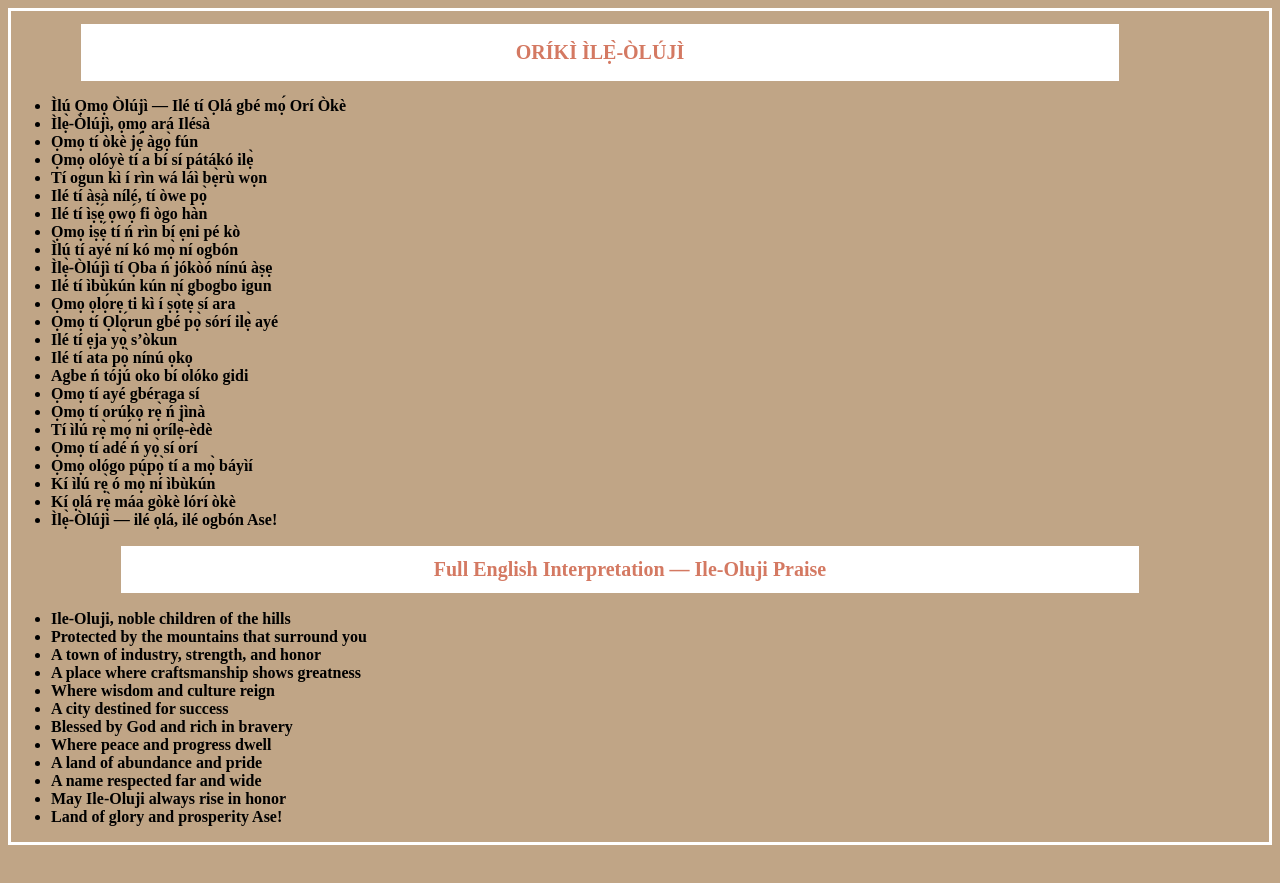
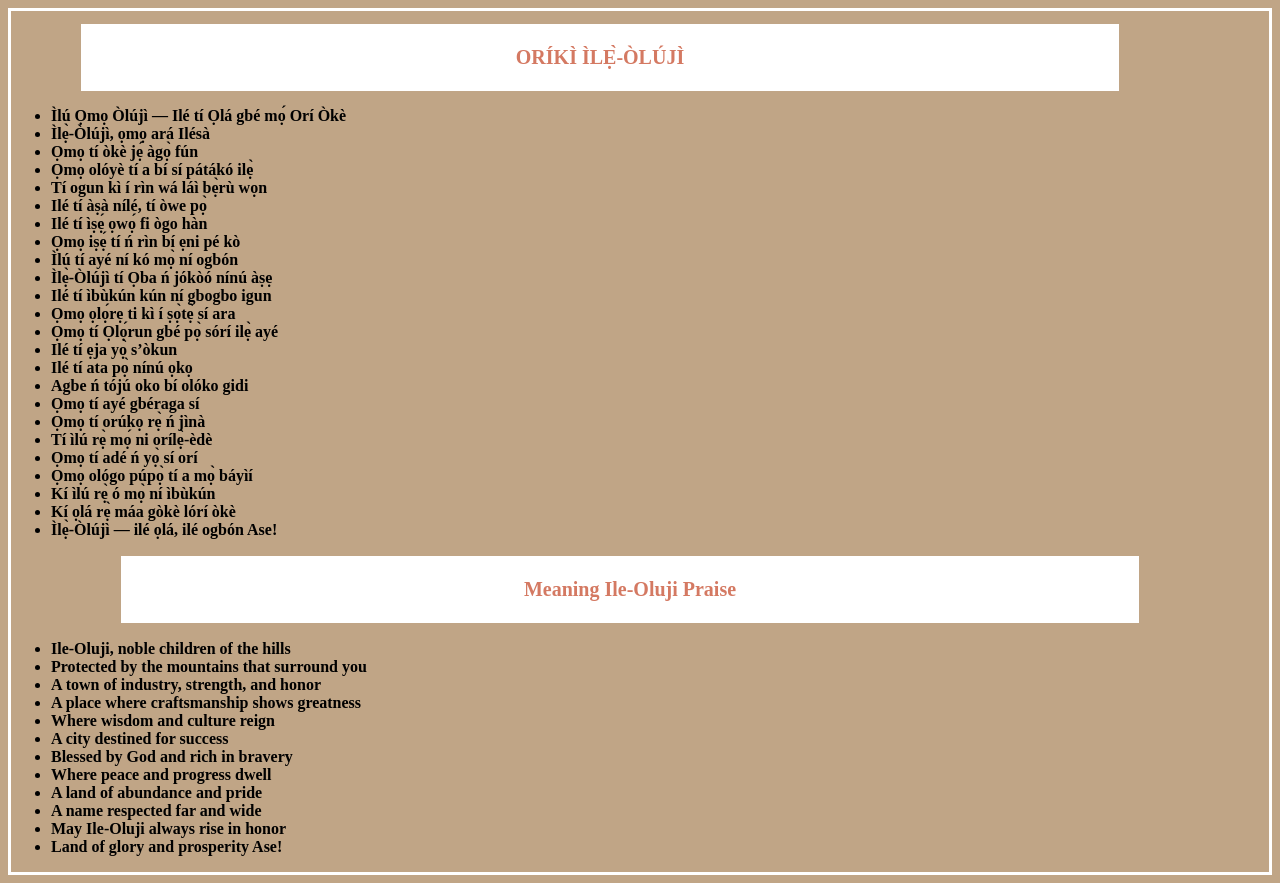
Before and after one commit to Junior610-hash/adeboye.oriki, a plain HTML site: page ile oluji.html in a window 1280 px wide. Before the commit the page ends 853 px from the top, so only its background shows below. Drawn offline with Linux system fonts and the light colour scheme.

Commit message:
first commit

```diff
--- a/ile oluji.html
+++ b/ile oluji.html
@@ -47,7 +47,7 @@
 <li> Ìlẹ̀-Òlújì — ilé ọlá, ilé ogbón
 Ase!  </li>
 
- <h2>Full English Interpretation — Ile-Oluji Praise</h2>
+ <h2>Meaning Ile-Oluji Praise</h2>
 
 <li> Ile-Oluji, noble children of the hills  </li>
 <li> Protected by the mountains that surround you  </li>
--- a/obas.css
+++ b/obas.css
@@ -8,7 +8,7 @@ h1{
  text-align: center;
  border: 2px solid white;
  background-color: white;
- padding: 15px;
+ padding: 20px;
   margin-right: 150px;
    margin-left: 70px;
 }
@@ -20,7 +20,8 @@ h2{
  border: 2px solid white;
  background-color: white;
  margin-right: 130px;
-padding: 10px;
+padding: 20px;
+
 }
 ul{
  color: white;
--- a/towns.css
+++ b/towns.css
@@ -8,7 +8,7 @@ h1{
  text-align: center;
  border: 2px solid white;
  background-color: white;
- padding: 15px;
+ padding: 20px;
   margin-right: 150px;
    margin-left: 70px;
 }
@@ -19,7 +19,7 @@ h2{
  text-align: center;
  border: 2px solid white;
  background-color: white;
- padding: 10px;
+ padding: 20px;
  margin-right: 130px;
  margin-left: 70px;
 }
```
Also changed, not shown: alake abeo.html (+2 -2 lines), ibarapa.html (+1 -1 lines), ifon.html (+1 -1 lines), ikirun.html (+1 -1 lines), kwara town.html (+1 -1 lines), osun town.html (+1 -1 lines), shagamu.html (+1 -1 lines).
